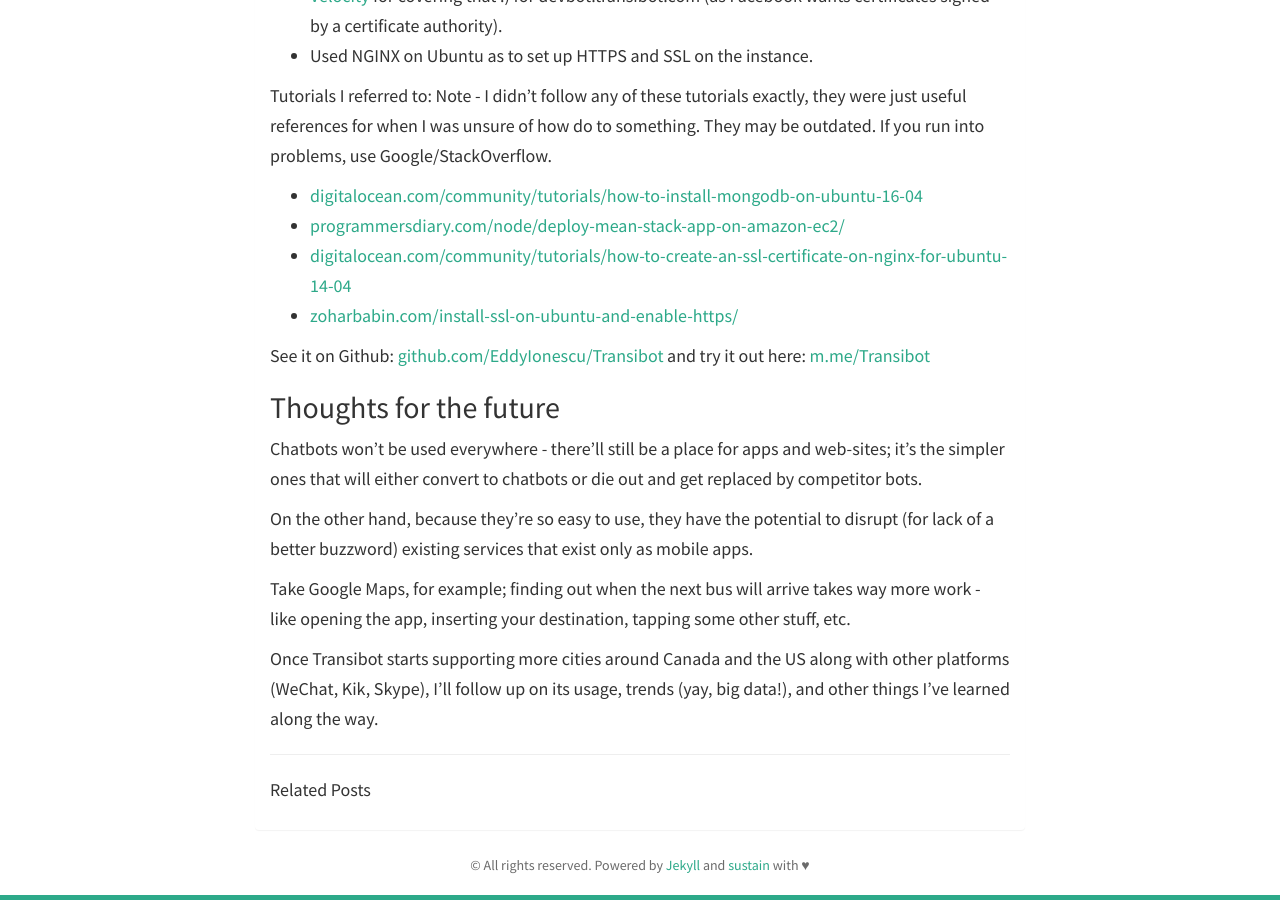
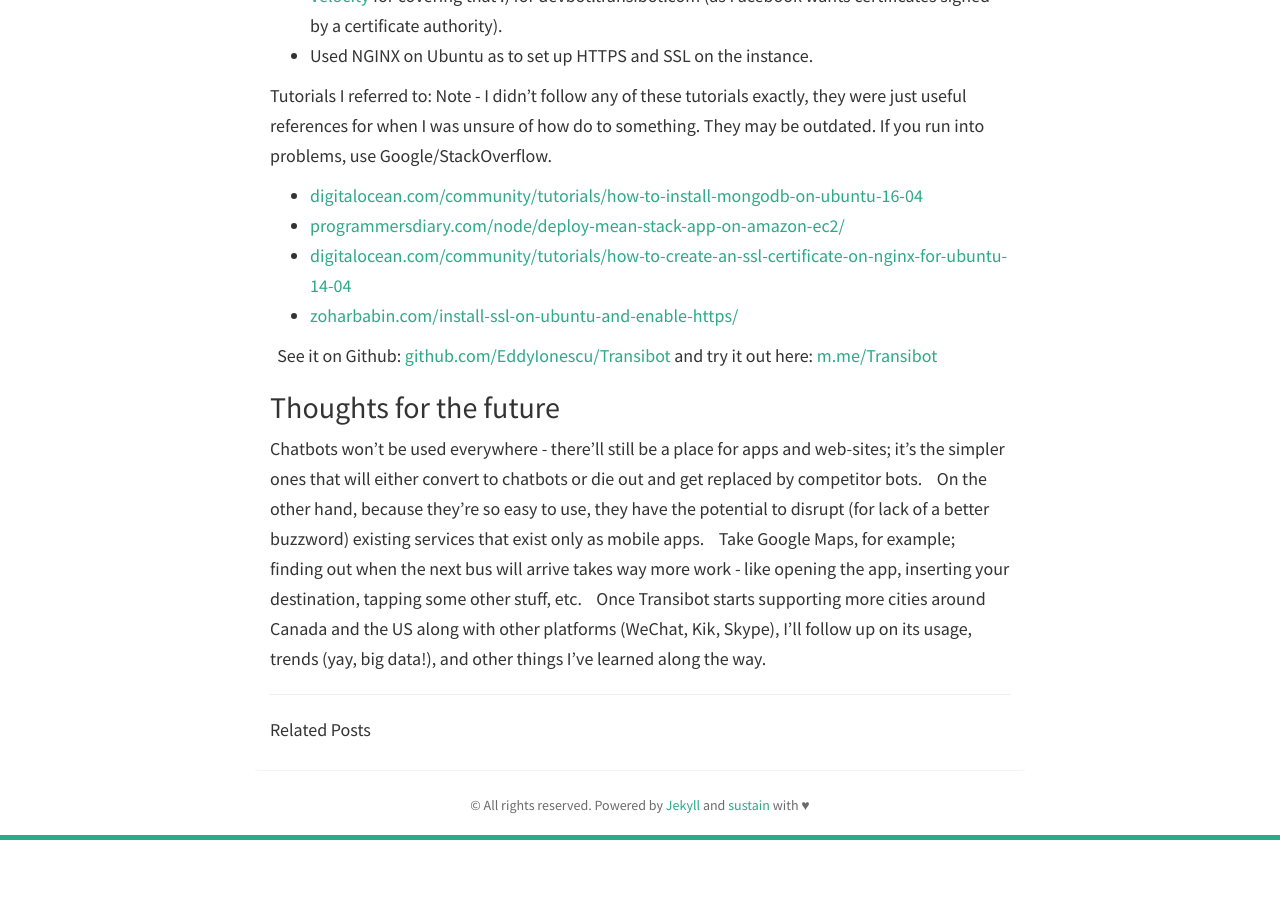
Before and after one commit to EddyIonescu/eddyionescu.github.io, a Jekyll site: the page built from _posts/2017-01-30-Reflecting on Transibot.md, in a window 1280 px wide and 900 px high, scrolled down 3114 px. Built offline with Jekyll 4.4.1, drawn with Linux system fonts in a browser that asks for light colours; nearby versions of some CDN libraries; our own code applies the rules of GitHub Pages for plain Markdown files; after the commit the page ends 3954 px from its top, so only the background shows below that.

Commit message:
Update 2017-01-30-Reflecting on Transibot.md

```diff
--- a/_posts/2017-01-30-Reflecting on Transibot.md
+++ b/_posts/2017-01-30-Reflecting on Transibot.md
@@ -86,23 +86,23 @@
 
 Tutorials I referred to:
 Note - I didn't follow any of these tutorials exactly, they were just useful references for when I was unsure of how do to something. They may be outdated. If you run into problems, use Google/StackOverflow.
-
+&nbsp;
 <ul>
 <li><a href="https://www.digitalocean.com/community/tutorials/how-to-install-mongodb-on-ubuntu-16-04">digitalocean.com/community/tutorials/how-to-install-mongodb-on-ubuntu-16-04</a></li>
 <li><a href="http://programmersdiary.com/node/deploy-mean-stack-app-on-amazon-ec2/">programmersdiary.com/node/deploy-mean-stack-app-on-amazon-ec2/</a></li>
 <li><a href="https://www.digitalocean.com/community/tutorials/how-to-create-an-ssl-certificate-on-nginx-for-ubuntu-14-04">digitalocean.com/community/tutorials/how-to-create-an-ssl-certificate-on-nginx-for-ubuntu-14-04</a></li>
 <li><a href="http://www.zoharbabin.com/install-ssl-on-ubuntu-and-enable-https/">zoharbabin.com/install-ssl-on-ubuntu-and-enable-https/</a></li>
 </ul>
-
+&nbsp;
 See it on Github: <a href="https://github.com/EddyIonescu/Transibot">github.com/EddyIonescu/Transibot</a> and try it out here: <a href="https://m.me/Transibot">m.me/Transibot</a>
-
+&nbsp;
 
 <h2 id="l4">Thoughts for the future</h2>
 
 Chatbots won't be used everywhere - there'll still be a place for apps and web-sites; it's the simpler ones that will either convert to chatbots or die out and get replaced by competitor bots.
-
+&nbsp;&nbsp;
 On the other hand, because they're so easy to use, they have the potential to disrupt (for lack of a better buzzword) existing services that exist only as mobile apps.
-
+&nbsp;&nbsp;
 Take Google Maps, for example; finding out when the next bus will arrive takes way more work - like opening the app, inserting your destination, tapping some other stuff, etc.
-
+&nbsp;&nbsp;
 Once Transibot starts supporting more cities around Canada and the US along with other platforms (WeChat, Kik, Skype), I'll follow up on its usage, trends (yay, big data!), and other things I've learned along the way.
```
